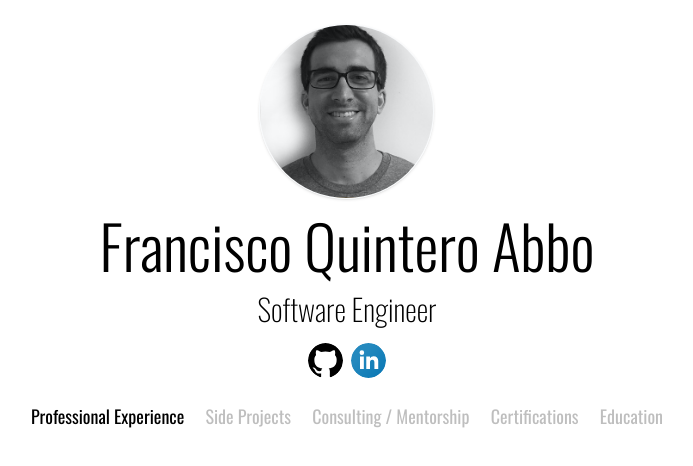
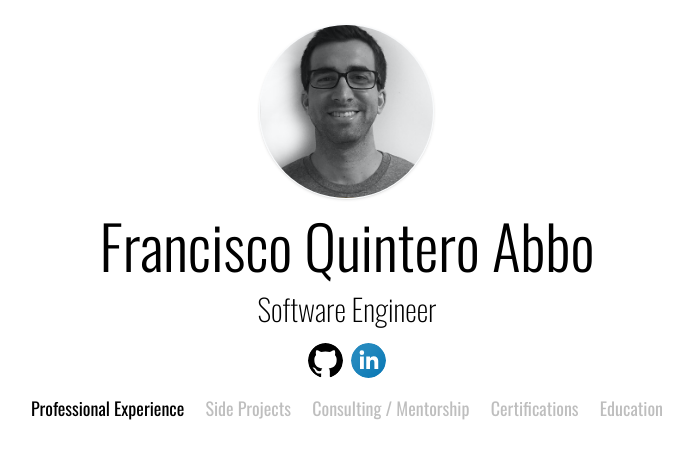
Before and after one commit to Flquintero/portfolio-web-next-ts, a Next.js app: page / in a window 1280 px wide. Shown: the top 466 px of the page, without its empty margins (293-986 px from the left). Built offline with nearby package versions, Linux system fonts and the light colour scheme.

Commit message:
chore: spacing tweek

```diff
--- a/components/pages/home/HomeTitle.tsx
+++ b/components/pages/home/HomeTitle.tsx
@@ -3,7 +3,7 @@ import Link from 'next/link';
 
 export default function HomeTitle() {
   return (
-    <div className="p-6 flex flex-col justify-start md:justify-center items-center text-center">
+    <div className="px-6 pt-6 pb-4 flex flex-col justify-start md:justify-center items-center text-center">
       <article>
         <Image
           src="/profile-picture.png"
```
